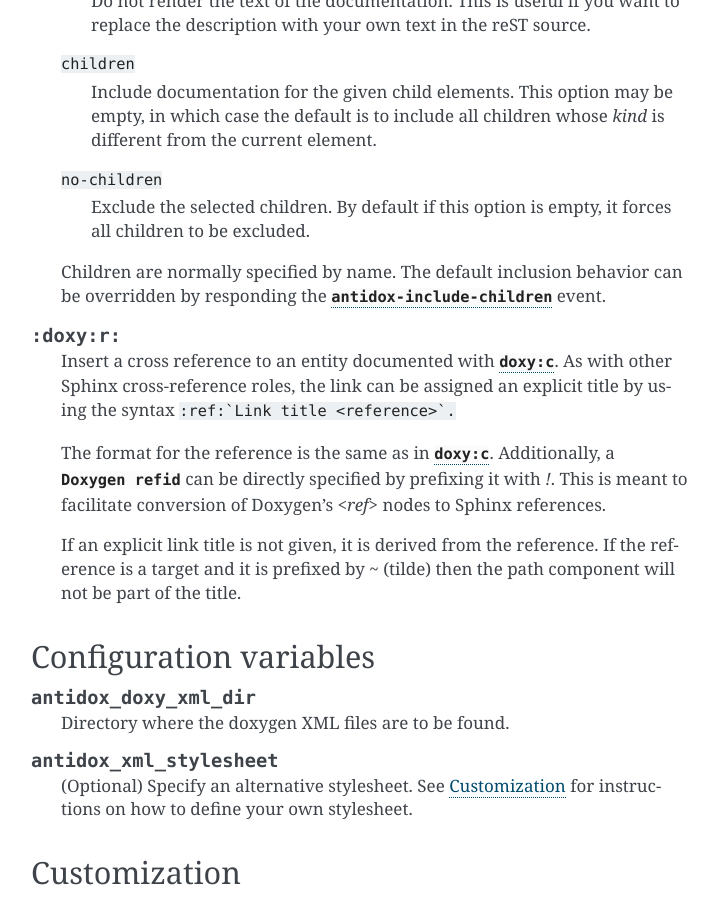
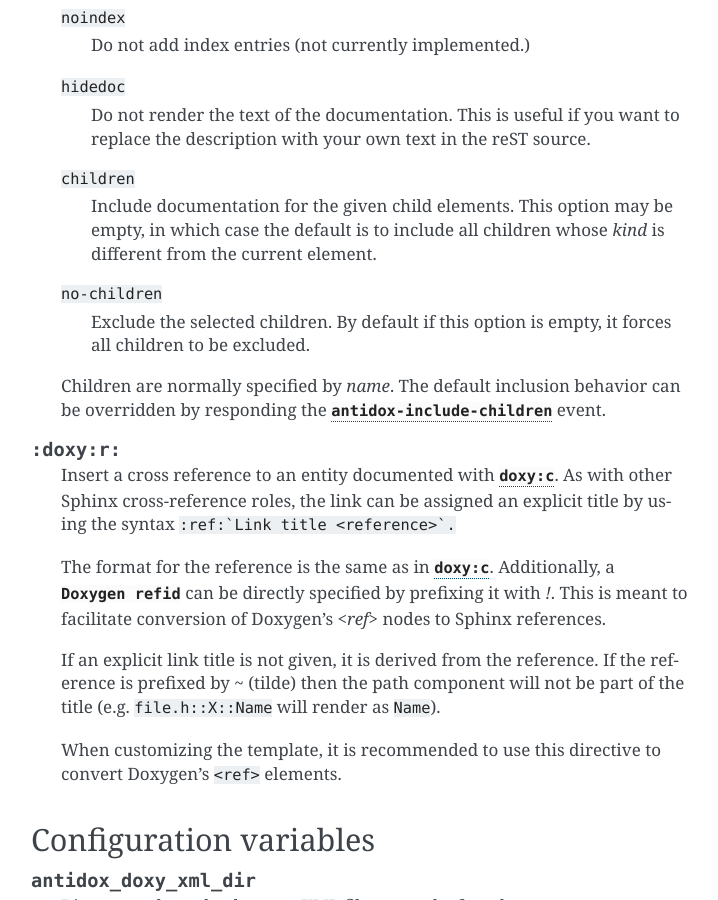
Before and after one commit to jcarrano/antidox, a Sphinx documentation site: the page built from doc/source/guide.rst, in a window 1280 px wide and 900 px high, scrolled down 1899 px. Shown: the whole window, without its empty margins (389-1107 px from the left). Built offline with Sphinx 7.4.7, drawn with Linux system fonts in a browser that asks for light colours; some of the changed text lies outside the part shown.

Commit message:
Improve docs

```diff
--- a/doc/source/guide.rst
+++ b/doc/source/guide.rst
@@ -45,8 +45,13 @@
 
 For entities that are not C-language elements (for example, a Doxygen group),
 the "bracket syntax" ``[name]`` or ``kind[name]`` can be used. In the former the
-name must be globally unique, while the latter allows disambiguation by
-specifying the kind.
+name must be unique among all kinds of entities, while the latter allows
+disambiguation by specifying the kind.
+
+Inside a :rst:dir:`doxy:c` directives (i.e, when calling :rst:dir:`doxy:c` or
+:rst:role:`doxy:r` inside the body, or via a a template) the extension will try
+to resolve ambiguous names by prioritizing entities that are children of the
+one currently being documented.
 
 Directives, roles and domains
 -----------------------------
@@ -101,8 +106,8 @@
     Exclude the selected children. By default if this option is empty, it forces
     all children to be excluded.
 
-  Children are normally specified by name. The default inclusion behavior can be
-  overridden by responding the :event:`antidox-include-children` event.
+  Children are normally specified by *name*. The default inclusion behavior can
+  be overridden by responding the :event:`antidox-include-children` event.
 
 
 .. rst:role:: doxy:r
@@ -117,8 +122,11 @@
   `<ref>` nodes to Sphinx references.
 
   If an explicit link title is not given, it is derived from the reference. If
-  the reference is a target and it is prefixed by `~` (tilde) then the path
-  component will not be part of the title.
+  the reference is prefixed by `~` (tilde) then the path component will not be
+  part of the title (e.g. ``file.h::X::Name`` will render as ``Name``).
+
+  When customizing the template, it is recommended to use this directive to
+  convert Doxygen's ``<ref>`` elements.
 
 Configuration variables
 -----------------------
```
Also changed, not shown: doc/source/templating.rst (+22 -0 lines), examples/riot/struct_example.rst (+11 -0 lines), 3 other files.
